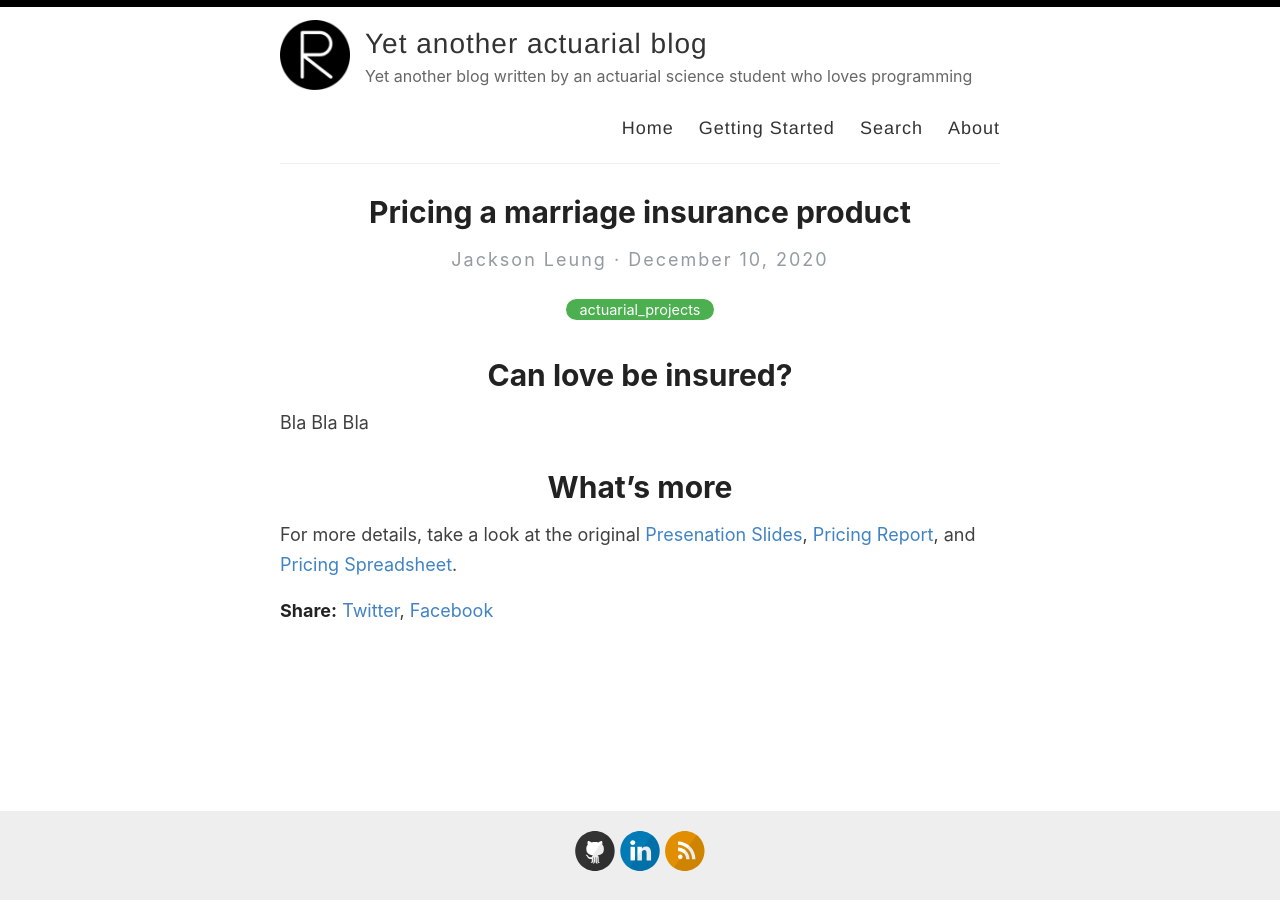
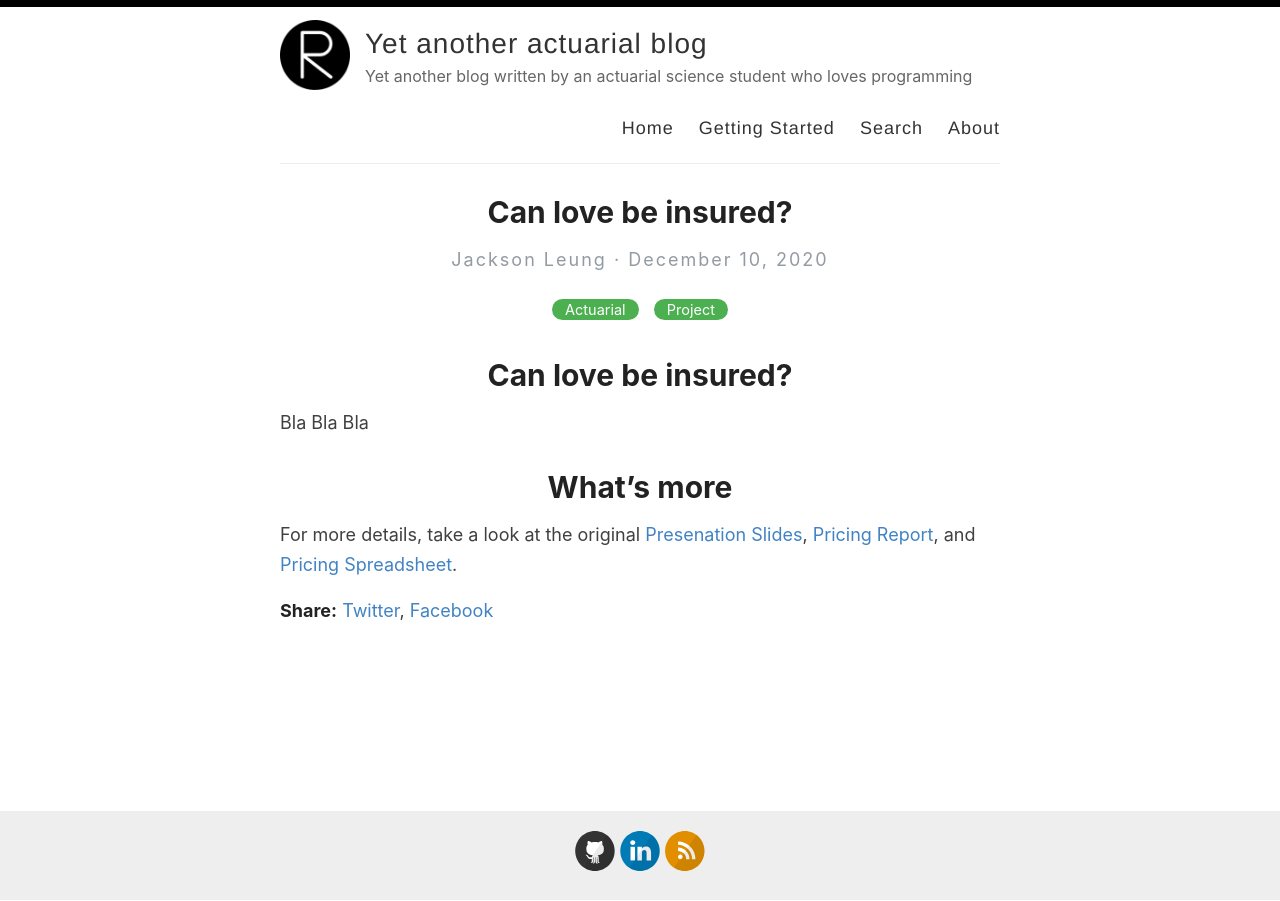
Before and after one commit to actuarialcat/actuarialcat.github.io, a Jekyll site: the page built from _posts/2020-12-10-Can love be insured.md, in a window 1280 px wide. Built offline with Jekyll 4.4.1, drawn with Linux system fonts in a browser that asks for light colours.

Commit message:
first post

```diff
--- a/_posts/2020-12-10-Marriversary.md
+++ b/_posts/2020-12-10-Can love be insured.md
@@ -1,11 +1,8 @@
 ---
 layout: post
-title:  "Pricing a marriage insurance product"
-date:   2020-12-10 14:30:00
-categories: actuarial_projects
-tags: actuarial
-image: /assets/article_images/2020-12-10-marriversary/cover.png
-image2: /assets/article_images/2020-12-10-marriversary/cover.png
+title:  Can love be insured?
+date:   2020-12-10
+categories: [Actuarial, Project]
 ---
 
 # Can love be insured?
```
